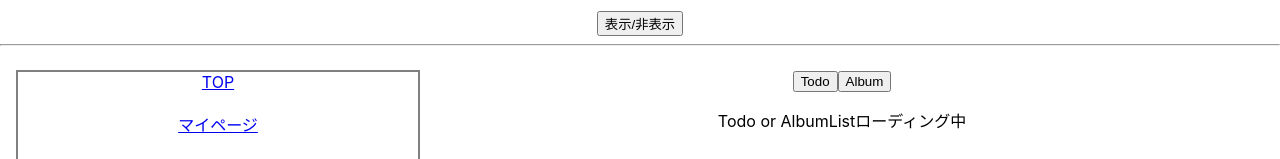
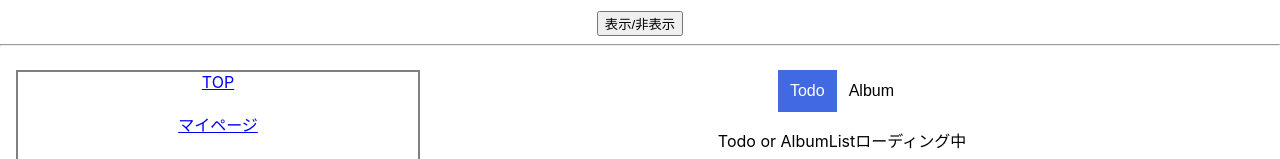
Before and after one commit to Fujiwara-Ken/React-ver-diff, a React (Create React App) app in the folder react18-changed/: page / in a window 1280 px wide. Shown: the part 426-585 px from the top of the page. Built offline with nearby package versions, Linux system fonts and the light colour scheme; no server answers.

Commit message:
typo fix

```diff
--- a/react18-changed/package.json
+++ b/react18-changed/package.json
@@ -16,6 +16,7 @@
     "react-dom": "^18.2.0",
     "react-error-boundary": "^3.1.4",
     "react-scripts": "5.0.1",
+    "styled-components": "^5.3.6",
     "typescript": "^4.4.2",
     "web-vitals": "^2.1.0"
   },
--- a/react18-changed/src/components/ReactQuery.tsx
+++ b/react18-changed/src/components/ReactQuery.tsx
@@ -1,4 +1,4 @@
-import { Suspense, useState } from "react";
+import { Suspense, useState, useTransition } from "react";
 import { Sidebar } from "./Sidebar";
 import { TodoList } from "./TodoList";
 import { ErrorBoundary } from "react-error-boundary";
@@ -8,6 +8,24 @@ type Tabs = "todo" | "album";
 
 export const ReactQuery = () => {
   const [selectedTab, setSelectedTab] = useState<Tabs>("todo");
+  const [isPending, startTransition] = useTransition();
+
+  const buttonStyle = {
+    padding: "12px",
+    fontSize: "16px",
+    border: "none",
+    // opacity: isPending ? 0.5 : 1,
+  };
+  const albumButtonStyle = {
+    ...buttonStyle,
+    backgroundColor: selectedTab === "album" ? "royalblue" : "white",
+    color: selectedTab === "album" ? "white" : "black",
+  };
+  const todoButtonStyle = {
+    ...buttonStyle,
+    backgroundColor: selectedTab === "todo" ? "royalblue" : "white",
+    color: selectedTab === "todo" ? "white" : "black",
+  };
 
   const onClickTabButton = (tab: Tabs) => {
     setSelectedTab(tab);
@@ -17,8 +35,18 @@ export const ReactQuery = () => {
     <div style={{ display: "flex", padding: "16px" }}>
       <Sidebar />
       <div style={{ flexGrow: 1 }}>
-        <button onClick={() => onClickTabButton("todo")}>Todo</button>
-        <button onClick={() => onClickTabButton("album")}>Album</button>
+        <button
+          style={todoButtonStyle}
+          onClick={() => onClickTabButton("todo")}
+        >
+          Todo
+        </button>
+        <button
+          style={albumButtonStyle}
+          onClick={() => onClickTabButton("album")}
+        >
+          Album
+        </button>
         <ErrorBoundary fallback={<p>Todo or AlbumListエラー</p>}>
           <Suspense fallback={<p>Todo or AlbumListローディング中</p>}>
             {selectedTab === "todo" ? <TodoList /> : <AlbumList />}
```
Also changed, not shown: 1 other file (tests, documents, lock files or other folders).
